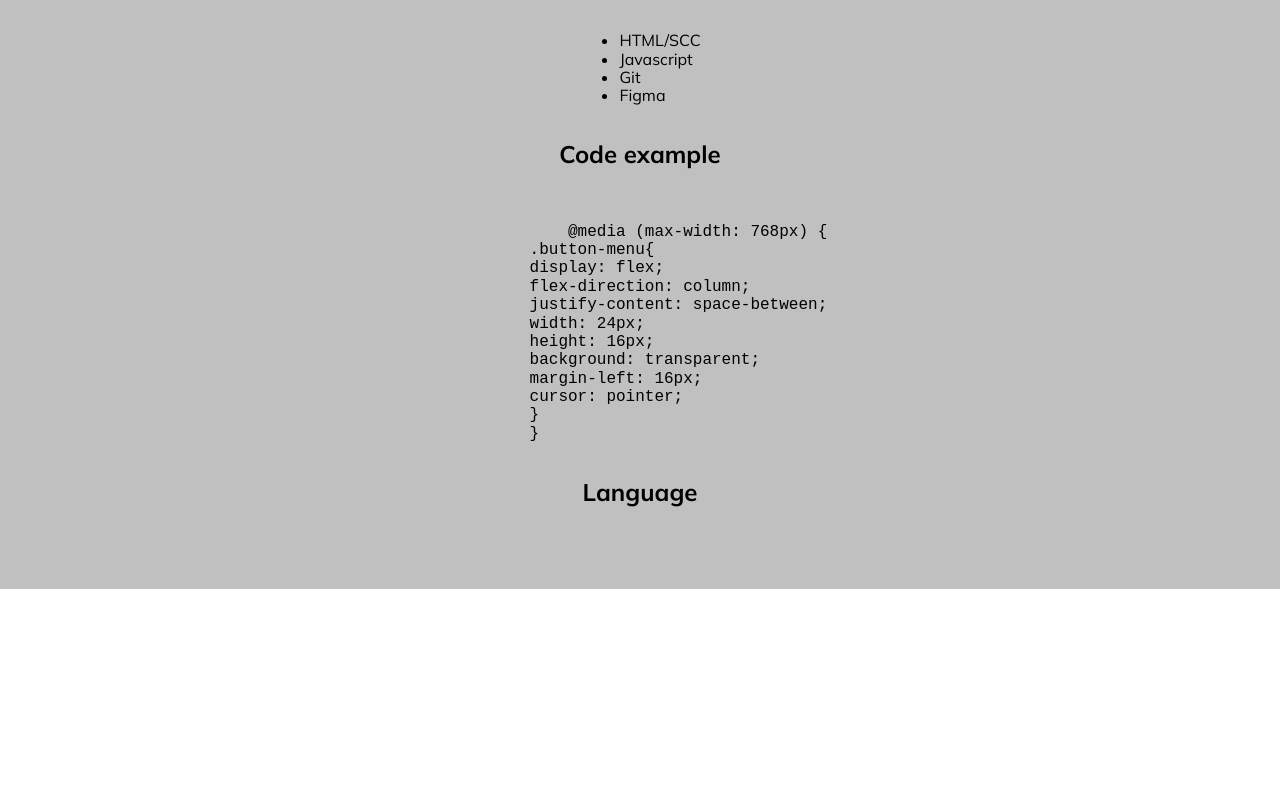
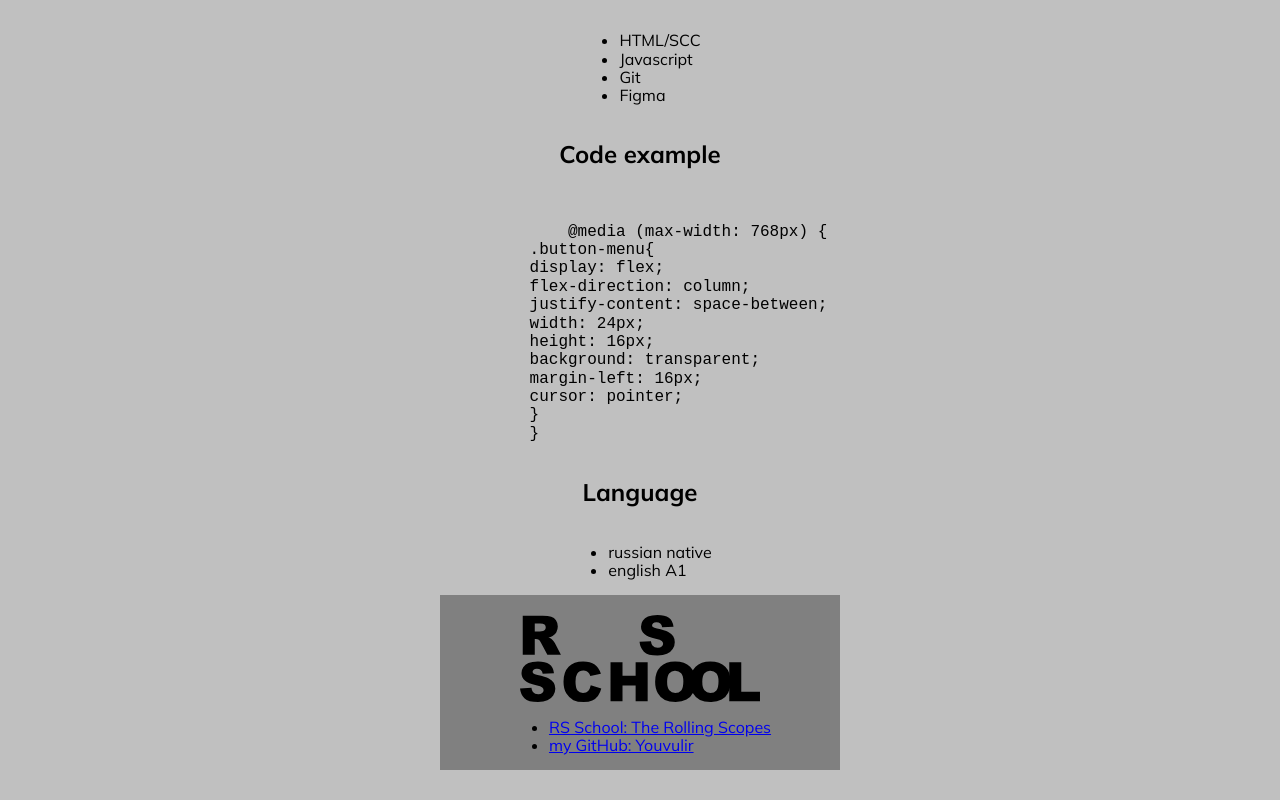
Before and after one commit to Youvulir87/rsschool-cv, a plain HTML site: page index.html in a window 1280 px wide. Shown: the part 898-1698 px from the top of the page. Before the commit the page ends 1487 px from the top, so only its background shows below. Drawn offline with Linux system fonts and the light colour scheme.

Commit message:
feat: edit index

```diff
--- a/index.html
+++ b/index.html
@@ -60,3 +60,18 @@
         }</code></pre>
         <h2>Language</h2>
         <ul>
+<li>russian native</li>
+            <li>english A1</li>
+        </ul>
+    </main>
+    <footer class="footer">
+        <img src="rs_school.svg" alt="RSSchool" width="240">
+        <ul>
+        <li><a href="https://rs.school/index.html"> RS School:  The Rolling Scopes</a></li>
+        <li><a href="https://github.com/Youvulir87/rsschool-cv"> my GitHub: Youvulir</a></li>
+        </ul>
+    </footer>
+</wrapper>
+
+</body>
+</html>
```
